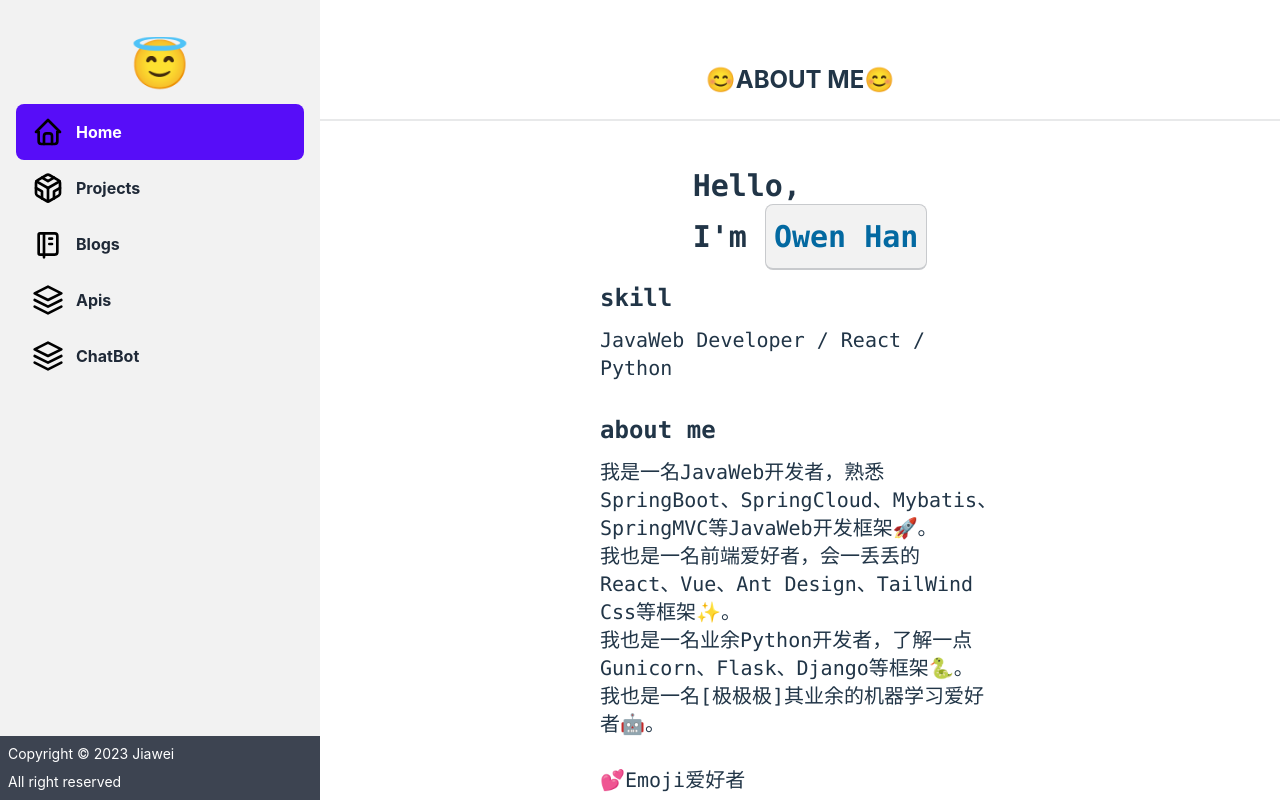
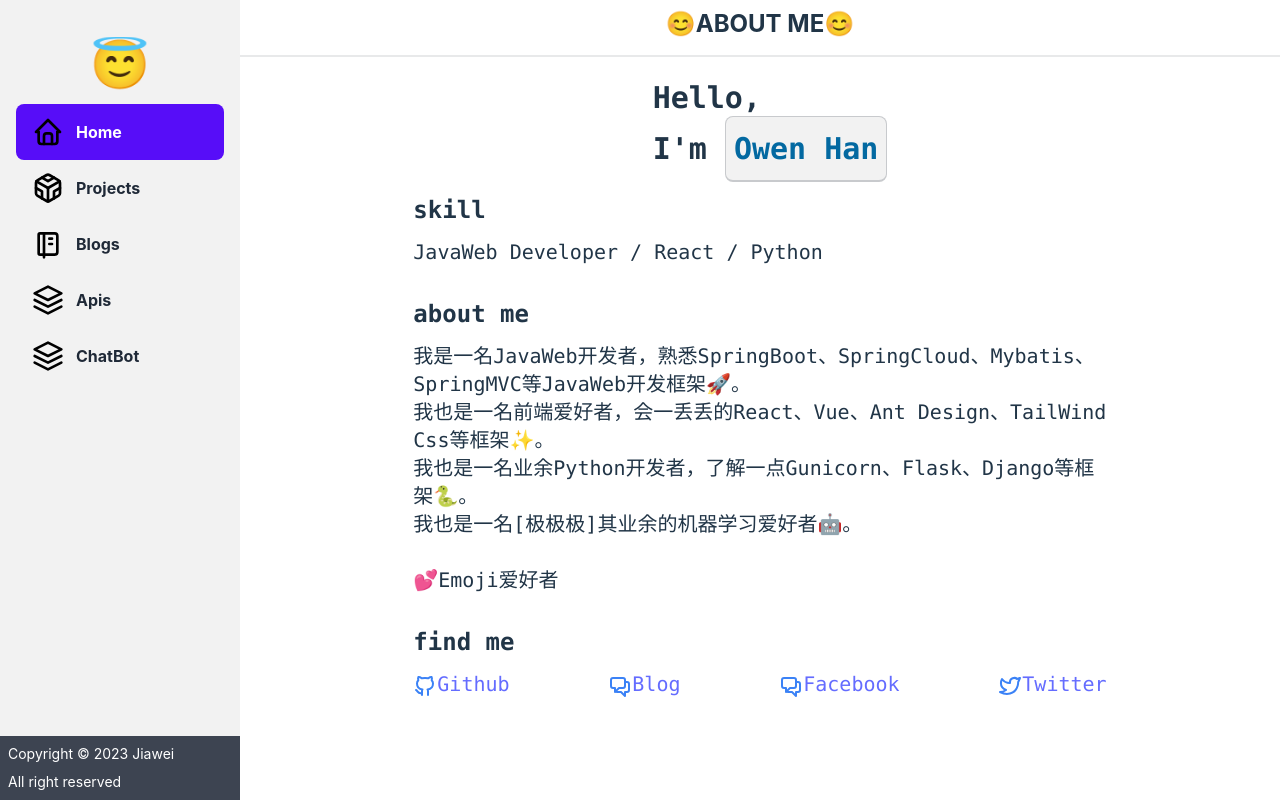
Before and after one commit to jiaw3i/boom-home, a React (Vite) app: page / in a window 1280 px wide. Built offline with nearby package versions, Linux system fonts and the light colour scheme.

Commit message:
optimized

```diff
--- a/src/App.tsx
+++ b/src/App.tsx
@@ -37,7 +37,7 @@ function App() {
             <div className="drawer drawer-mobile">
                 <input id="my-drawer-3" type="checkbox" className="drawer-toggle"/>
                 <div className="drawer-content flex flex-col">
-                    <div className="lg:w-full lg:navbar">
+                    <div className="lg:w-full flex">
                         <div className="flex-none lg:hidden">
                             <label htmlFor="my-drawer-3" className="btn btn-square btn-ghost">
                                 <svg xmlns="http://www.w3.org/2000/svg" fill="none" viewBox="0 0 24 24"
--- a/src/components/ChatBot.tsx
+++ b/src/components/ChatBot.tsx
@@ -25,7 +25,7 @@ export default function ChatBot() {
             message: message
         }
     });
-    const sendMessage = (data: any) => {
+    const sendMessage:any = (data: any) => {
         // element?.scrollIntoView();
 
         let message = data.message;
@@ -42,7 +42,7 @@ export default function ChatBot() {
         } as Message);
         setMessages(curMsgs);
         setIsLoading(true);
-
+        setMessage("");
         get("/api/gpt/chat", {
             message: message
         }).then((res: any) => {
@@ -78,12 +78,21 @@ export default function ChatBot() {
 
     }
 
+    const commentEnterSubmit = (e: any) => {
+        if (e.code === "Enter" && e.shiftKey == false) {
+            console.log(e)
+            e.preventDefault();
+            const data: any = {message: e.target.value};
+            return handleSubmit(sendMessage(data));
+        }
+    };
+
     return (
         <div
-            className={"chat-gpt p-0 m-10 overflow-y-auto  flex-grow max-h-full card bg-base-300 relative justify-between"}>
+            className={"chat-gpt p-0 m-5  lg:m-10 overflow-y-auto flex-grow max-h-full card bg-base-300 relative justify-between"}>
 
             <div className={"mt-0 mb-5"}></div>
-            <div id={"chats"} className={"m-10 overflow-auto h-full mb-10 chat-area no-scrollbar"}>
+            <div id={"chats"} className={"lg:m-10 m-3 overflow-auto h-full mb-10 chat-area no-scrollbar"}>
                 {
                     messages.map((msg, index) => {
                         return (
@@ -108,14 +117,12 @@ export default function ChatBot() {
             </div>
             <div
                 className={"absolute m-0 ml-auto mr-auto bottom-10 message-area w-4/6  no-scrollbar relative bg-transparent"}>
-                {/*<div className={"divider "}></div>*/}
-                {/*<div className={"absolute card bg-base-200"}>*/}
                 <form className={"no-scrollbar"} onSubmit={handleSubmit(sendMessage)}>
                     <textarea
                         {...register("message", {required: true})}
                         placeholder="在此输入消息，Enter发送"
-
-                        className={"bg-base-200 textarea rounded-xl shadow-2xl resize-none w-full  no-scrollbar"}>
+                        onKeyDown={commentEnterSubmit}
+                        className={"bg-base-200 textarea rounded-xl shadow-2xl resize-none w-full  no-scrollbar break-all"}>
                     </textarea>
                     {errors.message && <p className={"text-red-500 absolute"}>message is required.</p>}
                     <button
--- a/src/components/Home.tsx
+++ b/src/components/Home.tsx
@@ -33,22 +33,17 @@ export default function Home() {
     } as HOME);
 
     return (
-        <div className={"home"}>
-            <div>
+        <div className={"home overflow-auto no-scrollbar"}>
+            <div className={"mt-2"}>
                 <p className={"font-bold text-2xl"}>😊ABOUT ME😊</p>
             </div>
-            <div className="divider"></div>
-            <div className={"content mt-10 flex flex-col h-full items-center"}>
+            <div className="divider mt-2"></div>
+            <div className={"content flex flex-col items-center"}>
                 <div className={"flex flex-col text-left font-bold text-3xl font-mono pl-5"}>
                     <span>Hello,</span>
                     <span>I'm <kbd className="kbd kbd-xl text-sky-700">{home.englishName}</kbd></span>
-
                 </div>
-                <div>
-
-                </div>
-
-                <div className={"grid  w-5/12 "}>
+                <div className={"grid lg:w-8/12 w-10/12 "}>
                     <div className={"mb-5"}>
 
                         <div className={"title flex mr-5"}>
--- a/src/components/Projects.tsx
+++ b/src/components/Projects.tsx
@@ -20,7 +20,7 @@ export default function Projects(){
                 {
                     ProjectsData.map(project=>{
                         return (
-                            <div key={project.id} className="card p-0 ml-3 mr-3 mb-3 mt-3 w-2/5 bg-base-300 shadow-xl hover:cursor-pointer hover:shadow-2xl">
+                            <div key={project.id} className="card p-0 ml-3 mr-3 mb-3 mt-3 lg:w-2/5 w-96 bg-base-300 shadow-xl hover:cursor-pointer hover:shadow-2xl">
                                 <div className="card-body p-5 text-left">
                                     <h2 className="card-title">{project.name}</h2>
                                     <p>{project.description}</p>
--- a/src/components/Sidebar.tsx
+++ b/src/components/Sidebar.tsx
@@ -11,7 +11,7 @@ function Sidebar(props: any) {
     return (
         <div className="drawer-side flex-shrink-0  h-screen">
             <label htmlFor="my-drawer-3" className="drawer-overlay"></label>
-            <aside className="flex flex-col bg-base-200 pt-10 w-80">
+            <aside className="flex flex-col bg-base-200 pt-10 w-80 lg:w-60">
                 <label className="swap swap-flip text-5xl h-auto">
 
                     <input type="checkbox"/>
@@ -20,7 +20,7 @@ function Sidebar(props: any) {
                     <div className="swap-off">😇</div>
                 </label>
                 {/*<div className="w-60">*/}
-                <ul className="menu p-4 w-80 text-base-content ">
+                <ul className="menu p-4 text-base-content ">
                     {
                         menus.filter(menuItem => menuItem.isShow).map(menuItem => {
                             return <li className="" key={menuItem.title}>
@@ -41,7 +41,7 @@ function Sidebar(props: any) {
                         })
                     }
                 </ul>
-                <div className="footer w-80 mt-auto">
+                <div className="footer mt-auto">
                     <footer className="footer items-center p-2 bg-neutral text-neutral-content">
                         <div className="items-center align-middle">
                             <p>Copyright © 2023 Jiawei</p>
```
